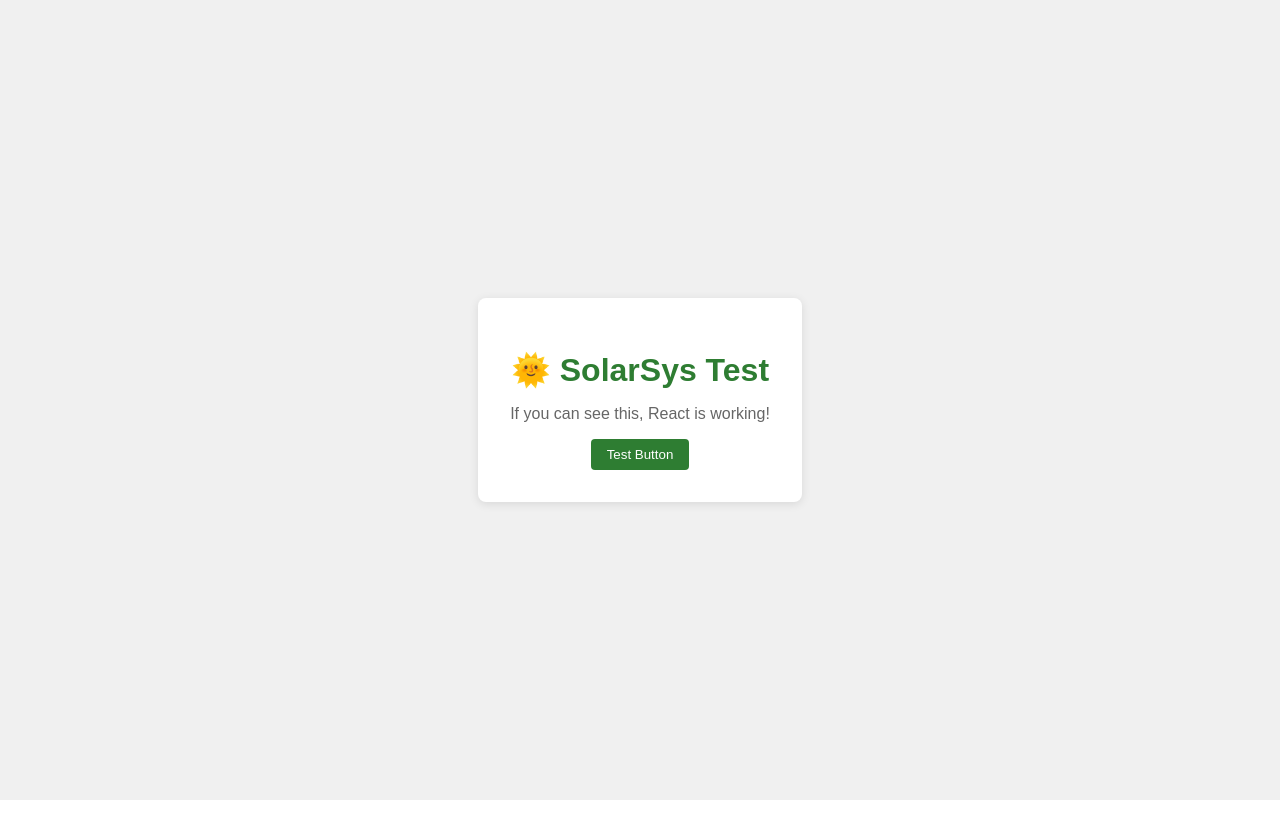
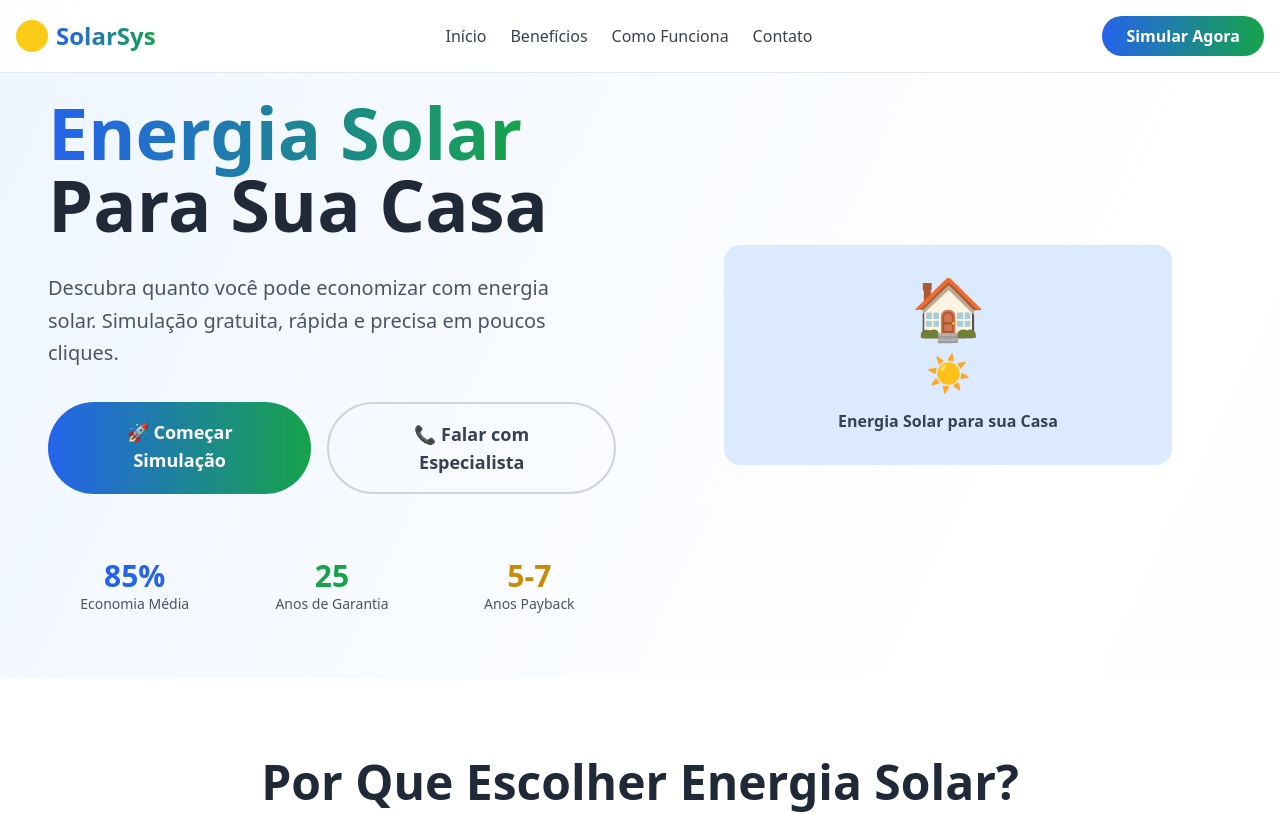
Before and after one commit to hudsonargollo/solarsys, a React (Vite) app: page / in a window 1280 px wide. Shown: the top 814 px of the page. Built offline with nearby package versions, Linux system fonts and the light colour scheme; a web font is replaced by a local one.

Commit message:
Fix MIME type issues with proper _headers configuration and restore full app

```diff
--- a/src/App.tsx
+++ b/src/App.tsx
@@ -1,43 +1,31 @@
+import { BrowserRouter as Router, Routes, Route } from 'react-router-dom'
+import { ErrorBoundary } from './components/ErrorBoundary'
+import { LazyPainel, LazyPageWrapper } from './components/LazyComponents'
+import HomeSimple from './pages/HomeSimple'
+import SimuladorSimple from './pages/SimuladorSimple'
+import ResultadoSimple from './pages/ResultadoSimple'
+
 function App() {
   console.log('App component rendering...')
 
   return (
-    <div style={{
-      minHeight: '100vh',
-      display: 'flex',
-      alignItems: 'center',
-      justifyContent: 'center',
-      backgroundColor: '#f0f0f0',
-      fontFamily: 'Arial, sans-serif'
-    }}>
-      <div style={{
-        padding: '2rem',
-        backgroundColor: 'white',
-        borderRadius: '8px',
-        boxShadow: '0 2px 10px rgba(0,0,0,0.1)',
-        textAlign: 'center'
-      }}>
-        <h1 style={{ color: '#2E7D32', marginBottom: '1rem' }}>
-          🌞 SolarSys Test
-        </h1>
-        <p style={{ color: '#666', marginBottom: '1rem' }}>
-          If you can see this, React is working!
-        </p>
-        <button
-          onClick={() => alert('Button clicked!')}
-          style={{
-            padding: '0.5rem 1rem',
-            backgroundColor: '#2E7D32',
-            color: 'white',
-            border: 'none',
-            borderRadius: '4px',
-            cursor: 'pointer'
-          }}
-        >
-          Test Button
-        </button>
-      </div>
-    </div>
+    <ErrorBoundary>
+      <Router>
+        <Routes>
+          <Route path="/" element={<HomeSimple />} />
+          <Route path="/simulador" element={<SimuladorSimple />} />
+          <Route path="/resultado" element={<ResultadoSimple />} />
+          <Route
+            path="/painel"
+            element={
+              <LazyPageWrapper>
+                <LazyPainel />
+              </LazyPageWrapper>
+            }
+          />
+        </Routes>
+      </Router>
+    </ErrorBoundary>
   )
 }
 
--- a/src/main.tsx
+++ b/src/main.tsx
@@ -1,6 +1,6 @@
 import { StrictMode } from 'react'
 import { createRoot } from 'react-dom/client'
-// import './index.css' // Temporarily commented out
+import './index.css'
 import App from './App.tsx'
 
 console.log('main.tsx loading...')
```
Also changed, not shown: 2 other files (tests, documents, lock files or other folders).
